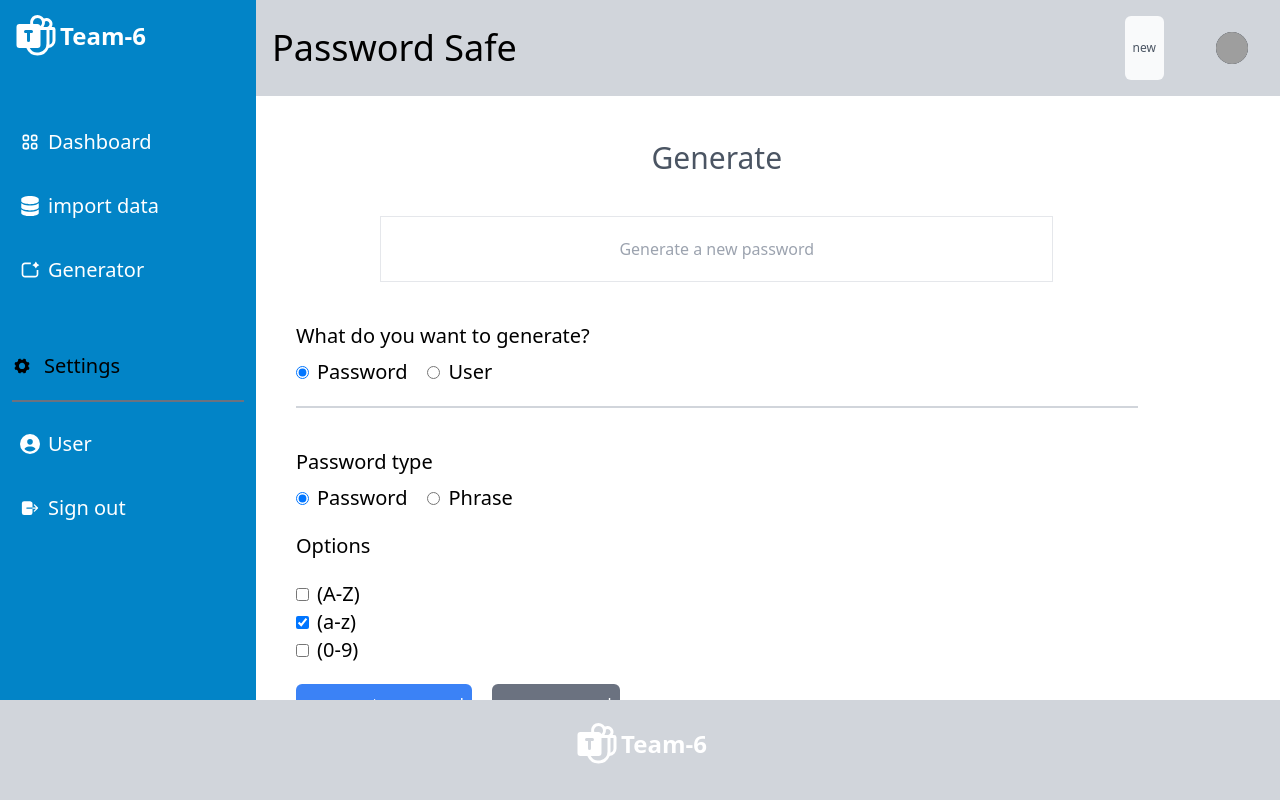
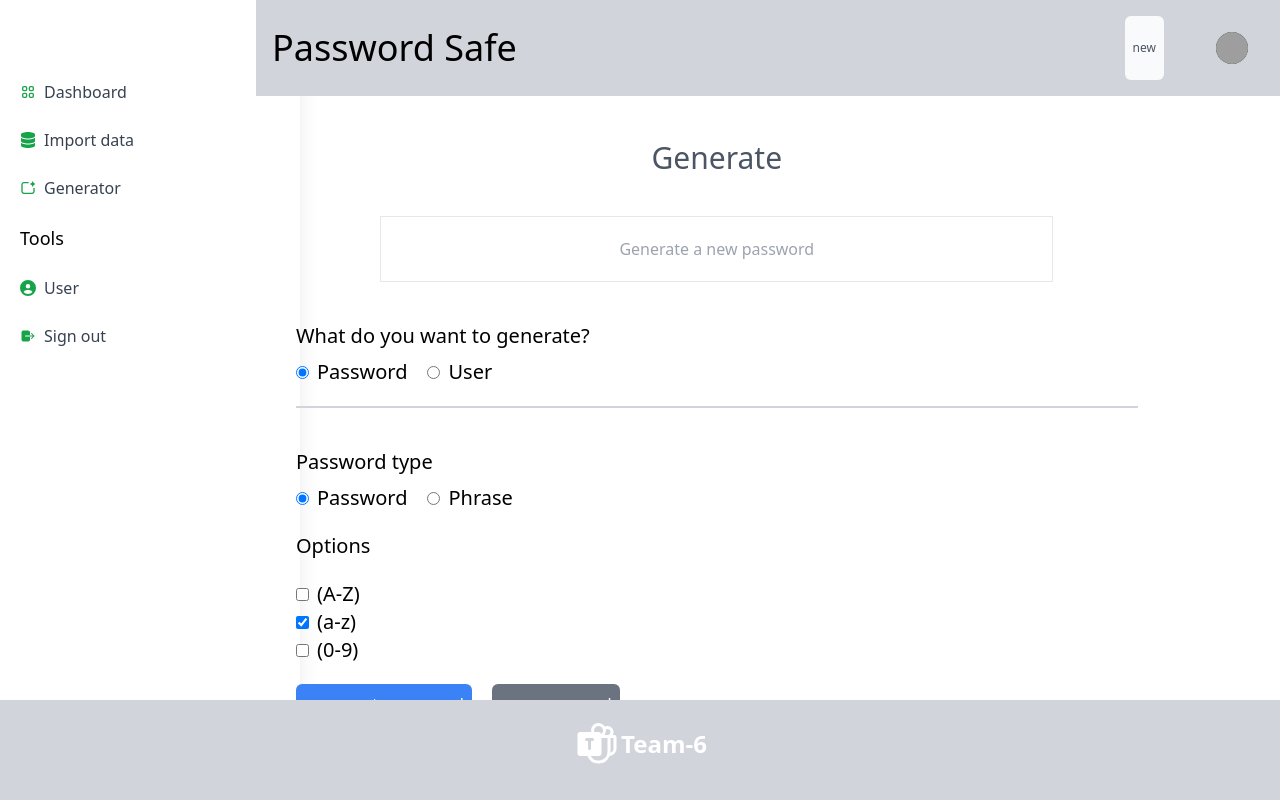
Before and after one commit to kyolkl/Front-end-Devathon, a React (Vite) app: page /generator in a window 1280 px wide. Built offline with nearby package versions, Linux system fonts and the light colour scheme; grey boxes are pictures that could not be loaded.

Commit message:
feat: Sidebar styles improvements

```diff
--- a/src/components/layout/Dashboard.tsx
+++ /dev/null
@@ -1,30 +0,0 @@
-import { DASHBOARD, SETTINGS } from "../../libs/navegate";
-import Logo from "../Logo";
-import { IoIosSettings } from "react-icons/io";
-import LinksMenu from "../dashboard/LinksMenu";
-
-function Sidebar() {
-  return (
-    <main className=" bg-sky-600 h-screen">
-      <div className="flex flex-col w-60 md:w-full p-3">
-        <Logo />
-        <section className="mt-10 ">
-          {DASHBOARD.map((item) => {
-            return <LinksMenu key={item.key} item={item} />;
-          })}
-        </section>
-        <div className="mt-10 ">
-          <div className="flex flex-row items-center gap-3 py-5 text-xl border-b-gray-500 md:border-b-2 ">
-            <IoIosSettings />
-            <span className="hidden md:block">Settings</span>
-          </div>
-          {SETTINGS.map((item) => {
-            return <LinksMenu key={item.key} item={item} />;
-          })}
-        </div>
-      </div>
-    </main>
-  );
-}
-
-export default Sidebar;
--- /dev/null
+++ b/src/components/layout/Sidebar.tsx
@@ -0,0 +1,35 @@
+import { dashboard, settings } from "../../libs/navegate";
+import Logo from "../Logo";
+import LinksMenu from "../sidebar/LinksMenu";
+
+function Sidebar() {
+  return (
+    <div className="h-screen w-[300px] shadow-xl">
+      <div className="flex flex-col w-60 md:w-full p-3">
+        <Logo />
+        <ul className="flex flex-col gap-2 mt-3">
+          {
+            dashboard.map((item) => (
+              <li key={item.key}>
+                <LinksMenu item={item} />
+              </li>
+            ))
+          }
+          <div className="flex flex-row items-center gap-3 p-2 text-lg">
+            <span className="hidden md:block">Tools</span>
+          </div>
+          {
+            settings.map((item) => (
+              <li key={item.key}>
+                <LinksMenu item={item} />
+              </li>
+            ))
+          }
+
+        </ul>
+      </div>
+    </div>
+  );
+}
+
+export default Sidebar;
--- a/src/components/dashboard/LinksMenu.tsx
+++ b/src/components/sidebar/LinksMenu.tsx
@@ -17,11 +17,11 @@ function LinksMenu({ item }: ILinksMenu) {
   return (
     <Link
       to={item.path}
-      className="flex flex-col p-2 mt-5 hover:bg-gray-200 rounded-md text-white cursor-pointer w-[50px] md:w-full text-xl"
+      className="flex flex-col p-2 hover:bg-green-200 rounded-md cursor-pointer w-[50px] md:w-full"
     >
-      <div className="flex items-center justify-center gap-2 text-3xl md:text-xl md:justify-start ">
+      <div className="flex items-center justify-center gap-2 md:text-base md:justify-start text-green-600">
         {<item.icon />}
-        <span className="hidden md:block">{item.label}</span>
+        <span className="hidden md:block text-gray-700">{item.label}</span>
       </div>
     </Link>
   );
--- a/src/layouts/AppLayout.tsx
+++ b/src/layouts/AppLayout.tsx
@@ -1,5 +1,5 @@
 import { Outlet } from "react-router-dom";
-import Sidebar from "../components/layout/Dashboard";
+import Sidebar from "../components/layout/Sidebar";
 import Header from "../components/layout/Header";
 import Footer from "../components/layout/Footer";
 
--- a/src/libs/navegate.ts
+++ b/src/libs/navegate.ts
@@ -4,7 +4,7 @@ import { FaDatabase,FaCircleUser } from "react-icons/fa6";
 import { IoLogOut } from "react-icons/io5";
 
 
-export const DASHBOARD = [
+export const dashboard = [
   {
     key: "dashboard",
     label: "Dashboard",
@@ -13,7 +13,7 @@ export const DASHBOARD = [
   },
   {
     key: "importdata",
-    label: "import data",
+    label: "Import data",
     path: "/import-data",
     icon: FaDatabase ,
   },
@@ -24,7 +24,7 @@ export const DASHBOARD = [
     icon: RiAiGenerate ,
   }
 ]
-export const SETTINGS = [
+export const settings = [
   {
     key: "user",
     label: "User",
```
